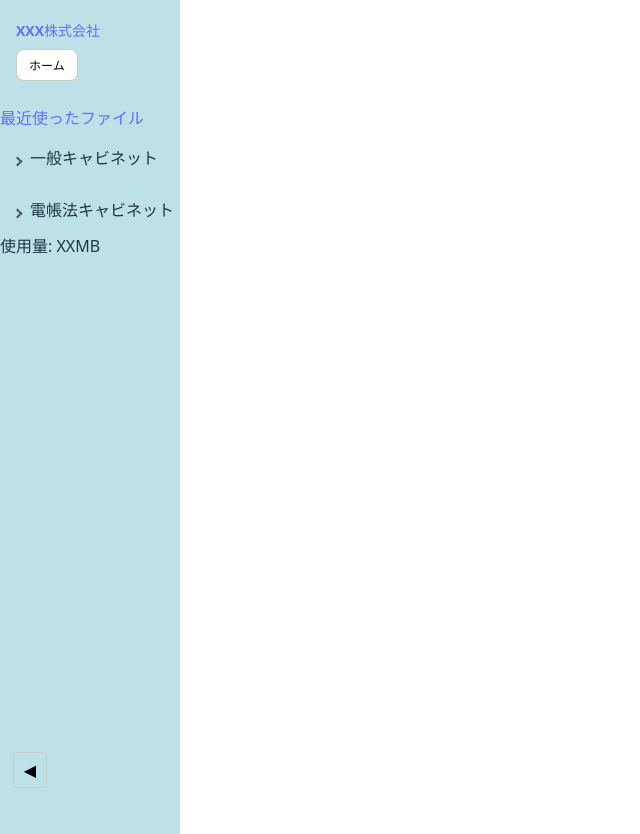
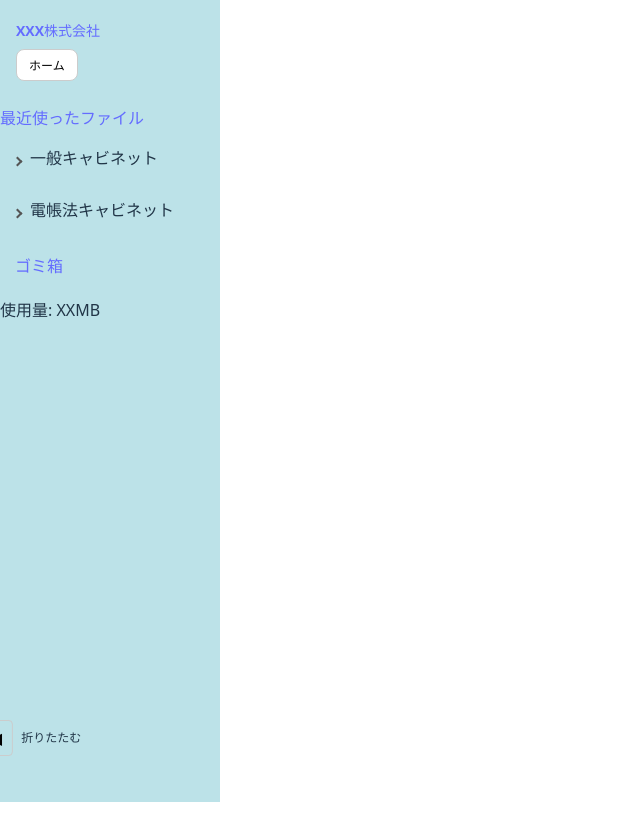
Before and after one commit to HG-ishizuka/post, a React (Vite) app: page /home in a window 1280 px wide. Shown: the whole page, without its empty margins (0-640 px from the left). After the commit the page ends 802 px from the top, so only its background shows below. Built offline with nearby package versions, Linux system fonts and the light colour scheme.

Commit message:
fix: レイアウト修正

```diff
--- a/src/components/atoms/Toggle.tsx
+++ b/src/components/atoms/Toggle.tsx
@@ -6,8 +6,11 @@ type ToggleProps = {
 
 export const SidebarToggle = ({ isCollapse, onClick, className }: ToggleProps) => {
     return (
-        <button onClick={onClick} className={className}>
-            {isCollapse ? '▶︎' : '◀︎'}
-        </button>
+        <div className={className} style={{ display: 'flex', alignItems: 'center', gap: '8px' }}>
+            <button onClick={onClick} className={className}>
+                {isCollapse ? '▶︎' : '◀︎'}
+            </button>
+            {!isCollapse && <span>折りたたむ</span>}
+        </div>
     );
 };
--- a/src/components/molecules/ContextMenu.module.css
+++ b/src/components/molecules/ContextMenu.module.css
@@ -1,6 +1,6 @@
 .menuContainer {
-    position: fixed; /* ← ここ！ */
-    top: 260px; /* or right, 調整 */
+    position: fixed;
+    top: 280px;
     z-index: 9999;
     background-color: white;
     box-shadow: 0px 2px 10px rgba(0, 0, 0, 0.1);
--- a/src/components/molecules/SidebarGroupList.tsx
+++ b/src/components/molecules/SidebarGroupList.tsx
@@ -1,3 +1,4 @@
+import React from 'react';
 import { Button } from '../atoms/Button';
 import { Link } from '../atoms/Link';
 import { ToggleIcon } from '../atoms/ToggleIcon';
--- /dev/null
+++ b/src/components/molecules/SidebarRecentlyUsedFiles.module.css
@@ -0,0 +1,3 @@
+.recentlyUsedFiles {
+    margin: 20px 0px 20px 15px;
+}
--- /dev/null
+++ b/src/components/molecules/SidebarTrash.module.css
@@ -0,0 +1,3 @@
+.trash {
+    margin: 20px 0px 20px 15px;
+}
--- /dev/null
+++ b/src/components/molecules/SidebarTrash.tsx
@@ -0,0 +1,18 @@
+import { Link as RouterLink } from 'react-router-dom';
+import styles from './SidebarTrash.module.css';
+
+type SidebarTrashProps = {
+    name: string;
+    path: string;
+    onClick?: () => void;
+};
+
+export const SidebarTrash = ({ name, path, onClick }: SidebarTrashProps) => {
+    return (
+        <div className={styles.trash}>
+            <RouterLink to={path} onClick={onClick}>
+                {name}
+            </RouterLink>
+        </div>
+    );
+};
--- a/src/features/components/Sidebar.module.css
+++ b/src/features/components/Sidebar.module.css
@@ -1,13 +1,11 @@
 .wrapper {
-    height: 100vh;
-    width: 180px;
+    height: 96vh;
     padding: 4px 0 30px;
     background-color: #bce2e8;
-    overflow-y: auto;
+    overflow-y: visible;
     position: relative;
     transition: width 0.3s ease;
     display: flex;
-    flex-direction: column;
     justify-content: space-between;
 }
 
--- a/src/features/components/Sidebar.tsx
+++ b/src/features/components/Sidebar.tsx
@@ -7,6 +7,7 @@ import { SidebarUsageVolume } from '../../components/molecules/SidebarUsageVolum
 import { SidebarFooter } from '../../components/molecules/SidebarFooter';
 import { useSidebarToggle } from '../hooks/useSidebarToggle';
 import { useSidebarGroupMenu } from '../hooks/useSidebarGroupMenu';
+import { SidebarTrash } from '../../components/molecules/SidebarTrash'
 import styles from './Sidebar.module.css';
 
 export const Sidebar = () => {
@@ -23,7 +24,7 @@ export const Sidebar = () => {
             <div className={`${styles.content} ${isCollapse ? styles.hideOnCollapse : ''}`}>
 
                 <SidebarHeader companyName={companyName} />
-                <SidebarRecentlyUsedFiles name="最近使ったファイル" path="/recent" />
+                <SidebarRecentlyUsedFiles name="最近使ったファイル" path="/recent"/>
 
                 {/* sidebarDataのグループリストをループして、SidebarGroupを表示 */}
                 {sidebarGroupListData.map((group, index) => (
@@ -31,6 +32,7 @@ export const Sidebar = () => {
                     <SidebarGroupList key={group.name} {...group} isOpen={openState.has(index)} onToggle={() => toggleGroup(index)} openMenuIndex={openMenuIndex} handleToggleMenu={handleToggleMenu} />
                 ))}
 
+                <SidebarTrash name="ゴミ箱" path="/trash" />
                 <SidebarUsageVolume usage='XXMB' />
 
             </div>
--- a/src/features/hooks/useSidebarGroupMenu.ts
+++ b/src/features/hooks/useSidebarGroupMenu.ts
@@ -3,7 +3,7 @@ import { useState } from 'react';
 export const useSidebarGroupMenu = () => {
     const [openMenuIndex, setOpenMenuIndex] = useState<number | null>(null);
 
-    const handleToggleMenu = (index: number, e: React.MouseEvent) => {
+    const handleToggleMenu = (index: number | null, e: React.MouseEvent) => {
         e.stopPropagation();
         setOpenMenuIndex((prev) => (prev === index ? null : index));
     };
```
